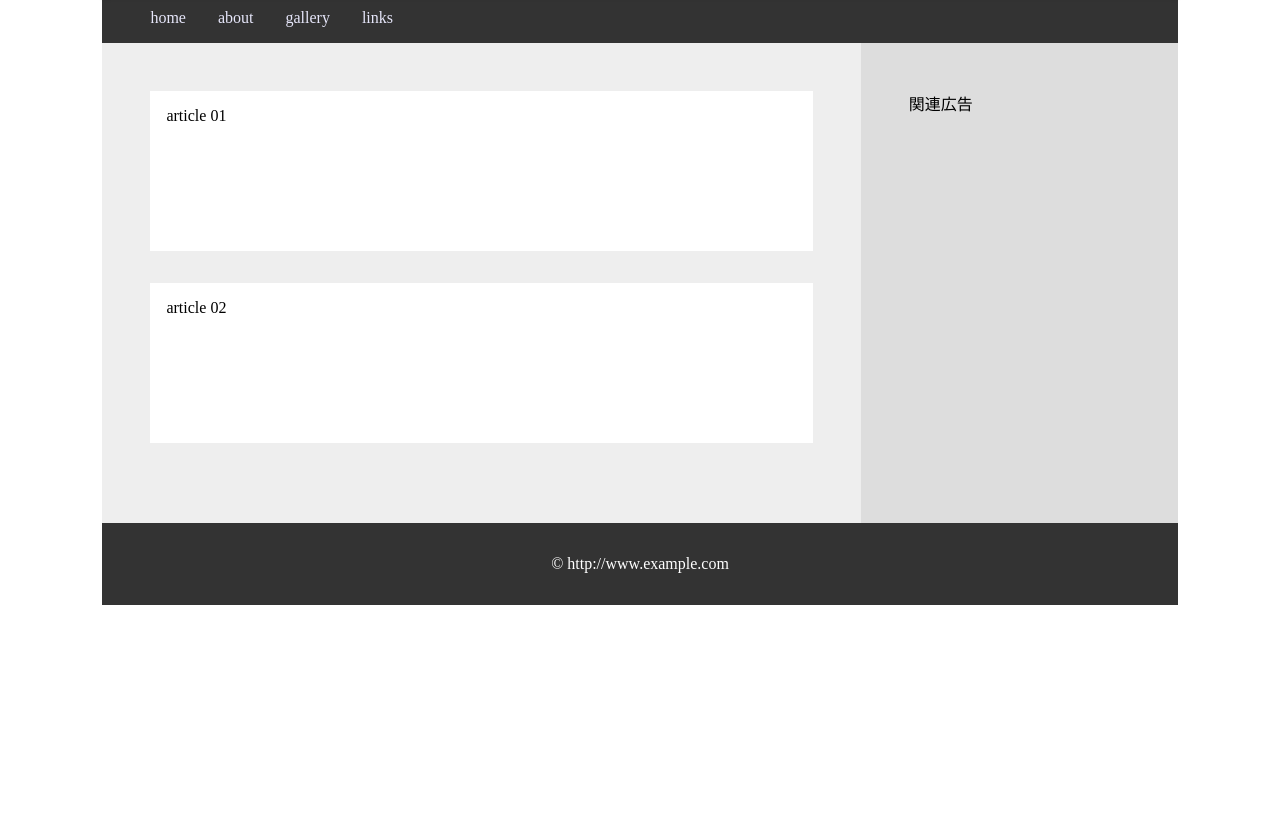
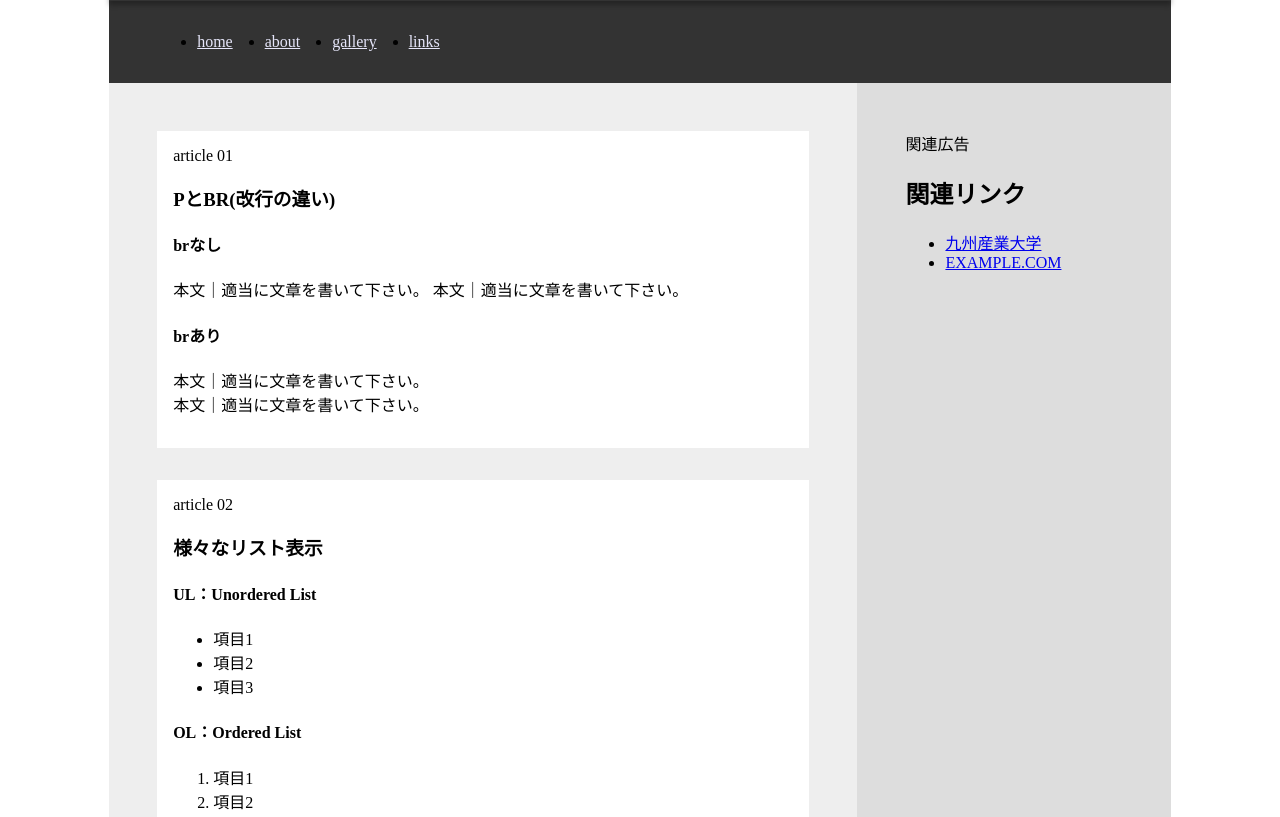
Before and after one commit to SuriringTaro/SampleSite, a plain HTML site: page index.html in a window 1280 px wide. Shown: the part 135-952 px from the top of the page. Before the commit the page ends 800 px from the top, so only its background shows below. Drawn offline with Linux system fonts and the light colour scheme.

Commit message:
Add files via upload

```diff
--- a/index.html
+++ b/index.html
@@ -30,16 +30,46 @@
 
         <article>
           article 01
+          <h1>PとBR(改行の違い)</h1>
+<h4>brなし</h4>
+<P>
+  本文｜適当に文章を書いて下さい。
+  本文｜適当に文章を書いて下さい。
+</P>
+<h4>brあり</h4>
+<P>
+  本文｜適当に文章を書いて下さい。<br>
+  本文｜適当に文章を書いて下さい。<br>
+</P>
         </article>
 
         <article>
           article 02
+          <h1>様々なリスト表示</h1>
+<h4>UL：Unordered List</h4>
+<ul>
+   <li>項目1</li>
+   <li>項目2</li>
+   <li>項目3</li>
+</ul>
+<h4>OL：Ordered List</h4>
+<ol>
+ <li>項目1</li>
+  <li>項目2</li>
+  <li>項目3</li>
+</ol>
+
         </article>
 
       </section>
 
       <aside>
         関連広告
+        <h1>関連リンク</h1>
+<ul>
+  <li><a href="https://www.kyusan-u.ac.jp">九州産業大学</a></li>
+  <li><a href="https://www.example.com">EXAMPLE.COM</a></li>
+</ul>
       </aside>
 
     </main>
--- a/style.css
+++ b/style.css
@@ -1,9 +1,11 @@
+/*
 *{
   margin: 0;
   padding: 0;
   list-style: none;
   text-decoration: none;
 }
+*/
 
 #container{
   width: 84%;
```
